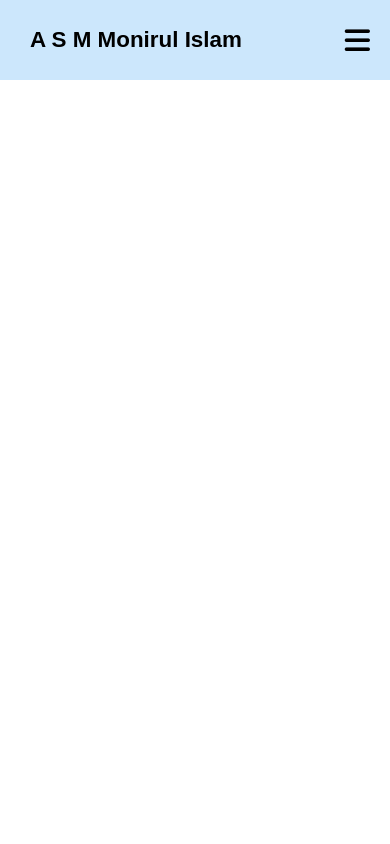
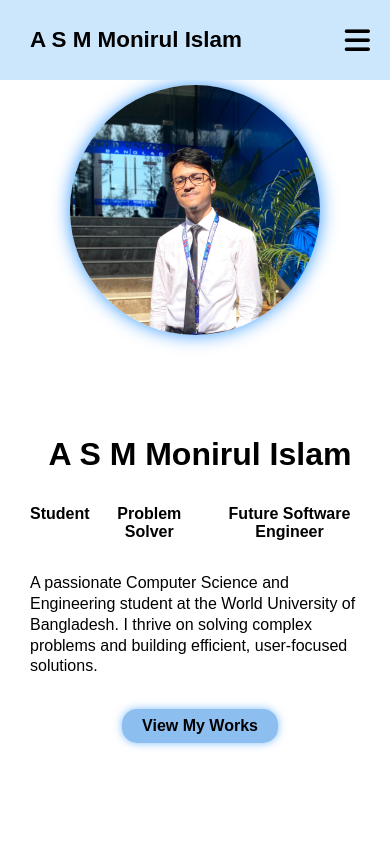
Before and after one commit to ASM-Monirul-Islam/My-Portfoio, a plain HTML site: page index.html in a window 390 px wide. Shown: the top 844 px of the page. Drawn offline with Linux system fonts and the light colour scheme.

Commit message:
2:42 pm 23/07/25

```diff
--- a/index.html
+++ b/index.html
@@ -86,13 +86,41 @@
     <!-- Main body starts here -->
 
     <main>
-      <section id="home"></section>
-      <section id="about"></section>
-      <section id="education"></section>
-      <section id="skills"></section>
-      <section id="experience"></section>
-      <section id="projects"></section>
-      <section id="contact"></section>
+      <section id="home">
+        <div class="home-container">
+          <div class="home-left">
+            <div class="home-image"></div>
+          </div>
+          <div class="home-right">
+            <div class="home-right-container">
+              <div class="home-right-name">A S M Monirul Islam</div>
+              <div class="home-right-list">
+                <ul>
+                  <li>Student</li>
+                  <li>Problem Solver</li>
+                  <li>Future Software Engineer</li>
+                </ul>
+              </div>
+              <div class="home-right-subtext">
+                A passionate Computer Science and Engineering student at the
+                World University of Bangladesh. I thrive on solving complex
+                problems and building efficient, user-focused solutions.
+              </div>
+              <a href="https://github.com/ASM-Monirul-Islam">
+                <div class="view-work">View My Works</div>
+              </a>
+
+            </div>
+          </div>
+        </div>
+      </section>
+
+      <section id="about">about</section>
+      <section id="education">education</section>
+      <section id="skills">skills</section>
+      <section id="experience">experience</section>
+      <section id="projects">projects</section>
+      <section id="contact">contact</section>
     </main>
 
     <script src="script.js"></script>
--- a/style.css
+++ b/style.css
@@ -8,9 +8,12 @@
 }
 
 html {
-  scroll-padding-top: 80px;
+  scroll-padding-top: 85px;
 }
 
+a {
+  text-decoration: none;
+}
 
 .nav-bar {
   display: flex;
@@ -143,14 +146,14 @@ html {
   cursor: pointer;
 }
 
-#menu-btn:hover{
+#menu-btn:hover {
   background-color: rgba(27, 126, 224, 0.5);
   box-shadow: 0 0 8px rgba(0, 128, 255, 0.5);
   transition: 0.2s ease;
   transform: scale(0.95, 0.95);
 }
 
-#menu-btn a{
+#menu-btn a {
   text-align: center;
   width: 100%;
   padding: 10px;
@@ -170,10 +173,108 @@ section {
   min-height: 100vh;
 }
 
+#home {
+  padding: 85px 10px 10px 10px;
+}
 
+.home-container {
+  height: 90vh;
+  width: 100%;
+  display: flex;
+  align-items: center;
+}
 
+.home-left,
+.home-right {
+  width: 50%;
+  display: flex;
+  justify-content: center;
+  align-items: center;
+}
+
+.home-image {
+  height: 300px;
+  width: 300px;
+  border-radius: 50%;
+  border: none;
+  box-shadow: 0 0 18px rgba(0, 128, 255, 0.8);
+  background-image: url("Monirul.jpg");
+  background-position: center center;
+  background-repeat: no-repeat;
+  background-size: cover;
+}
+
+.home-right {
+  padding: 10px;
+}
+
+.home-right-container {
+  min-height: fit-content;
+  /* background-color: pink; */
+  display: flex;
+  flex-direction: column;
+  align-items: flex-start;
+  padding-left: 10px;
+  gap: 1rem;
+}
+
+.home-right-name {
+  font-size: 2rem;
+  font-weight: bolder;
+}
+
+.home-right-list ul {
+  display: flex;
+  font-weight: 550;
+  font-size: 1.2rem;
+  gap: 2rem;
+}
+
+.home-right-subtext {
+  line-height: 1.3;
+  width: 80%;
+}
+
+.view-work {
+  padding: 8px 20px;
+  border: none;
+  border-radius: 15px;
+  margin-left: 20px;
+  background-color: rgba(27, 126, 224, 0.5);
+  box-shadow: 0 0 8px rgba(0, 128, 255, 0.5);
+  font-weight: 550;
+  cursor: pointer;
+  color: black;
+}
+
+.view-work:hover {
+  background-color: rgba(27, 126, 224, 0.9);
+  box-shadow: 0 0 8px rgb(1, 99, 198);
+  transform: scale(1.05, 1.05);
+  color: white;
+  transition: transform 0.3s ease;
+}
+
+.view-work:active {
+  transform: scale(0.9, 0.9);
+  transition: transform 0.1s ease;
+}
 
 @media only screen and (max-width: 1200px) and (min-width: 769px) {
+  html {
+    scroll-padding-top: 150px;
+  }
+
+  #home {
+    padding: 150px 10px 10px 10px;
+  }
+
+  .home-left {
+    width: 40%;
+  }
+  .home-right {
+    width: 60%;
+  }
   .nav-bar {
     height: 150px;
   }
@@ -185,13 +286,15 @@ section {
     grid-column-gap: 0px;
     grid-row-gap: 0px;
   }
-  .nav-name{
+  .nav-name {
     grid-area: 1 / 1 / 2 / 6;
+    margin-left: 0px;
   }
-  .nav-btn{
+  .nav-btn {
     grid-area: 2 / 1 / 3 / 6;
   }
-  .nav-btn, .nav-name {
+  .nav-btn,
+  .nav-name {
     width: 100%;
     display: flex;
     align-items: center;
@@ -220,11 +323,45 @@ section {
   .theme-changer {
     display: none;
   }
-  .nav-container{
+  .nav-container {
     height: 80px;
     align-items: center;
     background-color: #cce7fc;
   }
+  .home-container{
+    flex-wrap: wrap;
+    align-items: flex-start;
+  }
+  .home-left, .home-right{
+    width: 100%;
+  }
+  .home-right-container{
+    align-items: center;
+    gap: 2rem;
+  }
+  .view-work{
+    margin-left: 0px;
+  }
+
+  .home-right-list ul{
+    gap: 0.7rem;
+    list-style: none;
+  }
+
+  .home-right-list ul li{
+    text-align: center;
+  }
+
+  .home-right-subtext{
+    width: 100%;
+  }
+
+  .home-image{
+    height: 250px;
+  width: 250px;
+  }
+
+
 }
 
 @media only screen and (max-width: 450px) {
```
Also changed, not shown: Monirul.jpg (added). Lines whose indentation alone changed are shown as unchanged.
